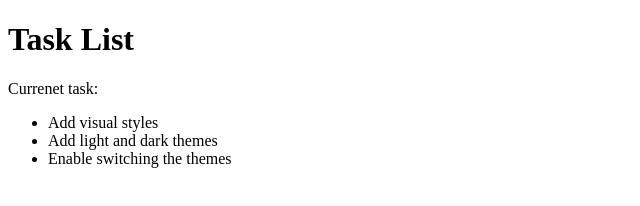
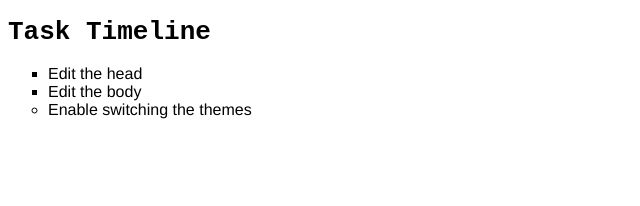
Before and after one commit to LAN-SYSTEM/Site-Simples, a plain HTML site: page index.html in a window 1280 px wide. Shown: the whole page, without its empty margins (0-640 px from the left). Drawn offline with Linux system fonts and the light colour scheme.

Commit message:
Alteracoes

```diff
--- a/index.html
+++ b/index.html
@@ -1,21 +1,24 @@
 <!DOCTYPE html>
-<html lang="en">
-
-
+<html lang="en" dir="ltr">
 <head>
     <meta charset="UTF-8">
-    <title>Task List</title>
+    <title>Task Timeline</title>
     <link rel="stylesheet" href="main.css">
 </head>
+
 <body>
+    <h1> Task Timeline</h1>
+    <p id="date"></p>
 
-    <h1> Task List</h1>
-    <p id="msg">Currenet task:</p>
     <ul>
-        <li class="list">Add visual styles</li>
-        <li class="list">Add light and dark themes</li>
+        <li class="list">Edit the head</li>
+        <li class="list">Edit the body</li>
         <li>Enable switching the themes</li>
     </ul>
 
+        <body class=“light-theme”>
 </body>
+
+
+
 </html>
--- a/main.css
+++ b/main.css
@@ -0,0 +1,30 @@
+    body{
+        font-family: monospace;
+    }
+
+    ul {
+       font-family: Helvetica;
+    }
+
+    li {
+        list-style: circle;
+    }
+
+    .list {
+        list-style: square;
+    }
+
+    #msg {
+        font-family: monospace;
+    }
+
+    .light-theme {
+        color: #000000;
+        background: #15e915;
+    }
+
+:root{
+    --green: #00ff00;
+    --white:#ffffff;
+    --black:#000000;
+}
```
Lines whose indentation alone changed are shown as unchanged.
